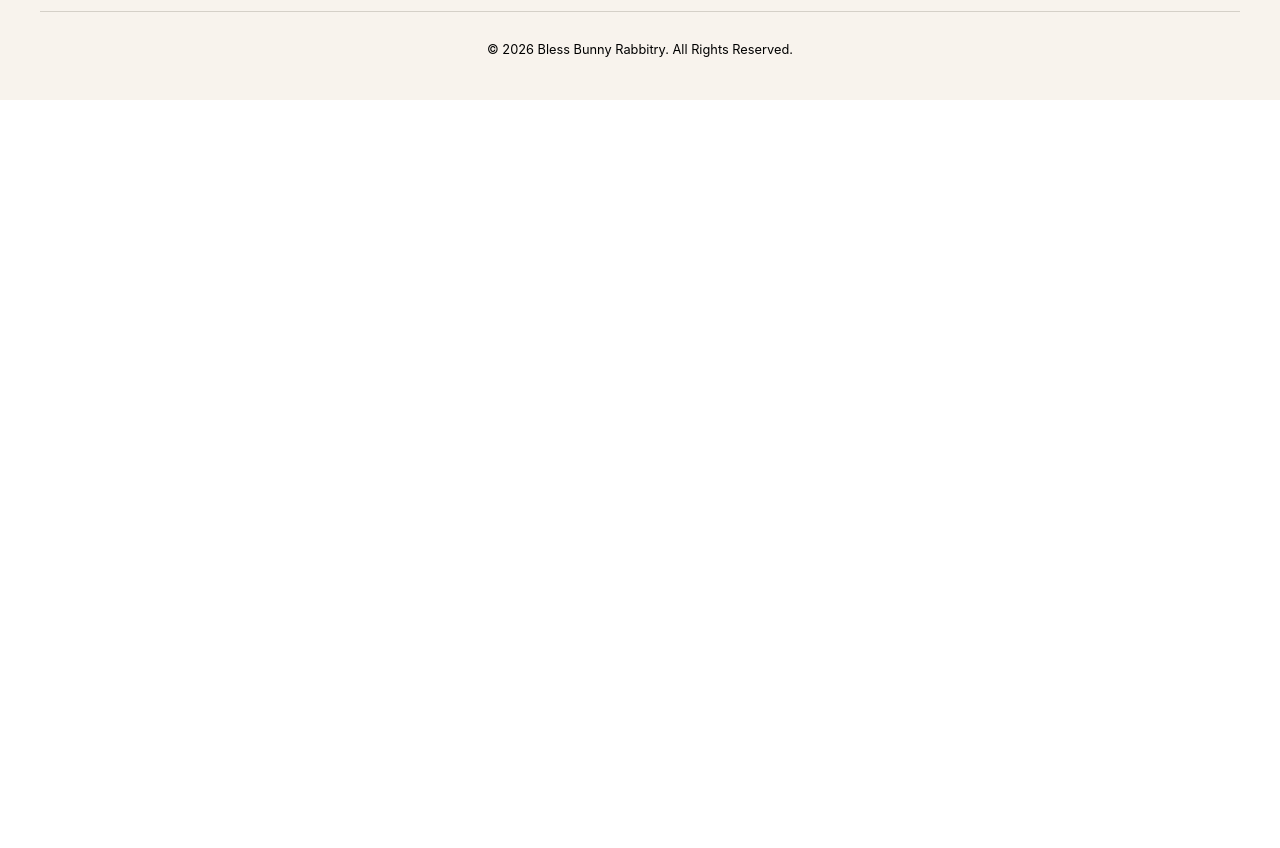
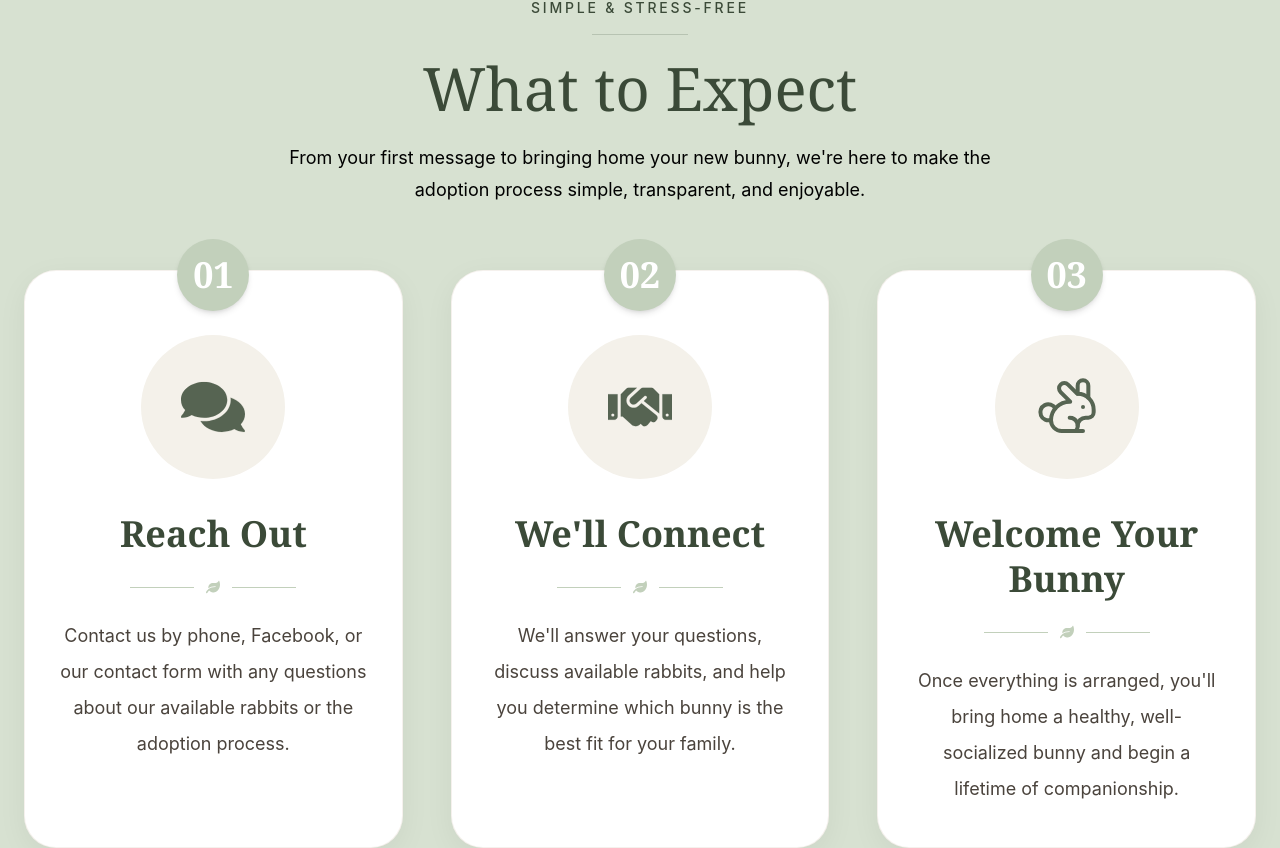
Before and after one commit to syniahpeterson/Bless-Bunny-Rabbitry, a React (Vite) app: page /contact in a window 1280 px wide. Shown: the part 2555-3403 px from the top of the page. Before the commit the page ends 2655 px from the top, so only its background shows below. Built offline with nearby package versions, Linux system fonts and the light colour scheme.

Commit message:
feat: add WhatToExpect component and contact process data for enhanced contact experience

```diff
--- /dev/null
+++ b/src/components/sections/contact/WhatToExpect.jsx
@@ -0,0 +1,28 @@
+// Component Imports:
+import Section from "../../layout/Section";
+import SectionHeading from "../../ui/SectionHeading";
+import ProcessCard from "../../ui/ProcessCard";
+
+// Data Imports:
+import contactProcess from "../../../data/contact/contactProcess";
+
+export default function WhatToExpect() {
+  return (
+    <Section variant="sage" aria-labelledby="what-to-expect-heading">
+      <SectionHeading
+        id="what-to-expect-heading"
+        eyebrow="Simple & Stress-Free"
+        title="What to Expect"
+        descriptions={[
+          "From your first message to bringing home your new bunny, we're here to make the adoption process simple, transparent, and enjoyable.",
+        ]}
+        theme="dark"
+      />
+      <div className="mt-16 mx-auto grid md:grid-cols-2 lg:grid-cols-3 gap-12">
+        {contactProcess.map((item) => (
+          <ProcessCard key={item.id} {...item} />
+        ))}
+      </div>
+    </Section>
+  );
+}
--- /dev/null
+++ b/src/data/contact/contactProcess.js
@@ -0,0 +1,34 @@
+// Icon Imports
+import { FaComments, FaHandshake } from "react-icons/fa";
+import { LuRabbit } from "react-icons/lu";
+
+const contactProcess = [
+  {
+    id: 1,
+    number: "01",
+    title: "Reach Out",
+    description:
+      "Contact us by phone, Facebook, or our contact form with any questions about our available rabbits or the adoption process.",
+    icon: FaComments,
+  },
+
+  {
+    id: 2,
+    number: "02",
+    title: "We'll Connect",
+    description:
+      "We'll answer your questions, discuss available rabbits, and help you determine which bunny is the best fit for your family.",
+    icon: FaHandshake,
+  },
+
+  {
+    id: 3,
+    number: "03",
+    title: "Welcome Your Bunny",
+    description:
+      "Once everything is arranged, you'll bring home a healthy, well-socialized bunny and begin a lifetime of companionship.",
+    icon: LuRabbit,
+  },
+];
+
+export default contactProcess;
--- a/src/pages/Contact.jsx
+++ b/src/pages/Contact.jsx
@@ -2,6 +2,7 @@
 import PageHero from "../components/sections/PageHero";
 import ContactMethods from "../components/sections/contact/ContactMethods";
 import GetInTouch from "../components/sections/contact/GetInTouch";
+import WhatToExpect from "../components/sections/contact/WhatToExpect";
 
 export default function Contact() {
   return (
@@ -13,6 +14,7 @@ export default function Contact() {
       />
       <GetInTouch />
       <ContactMethods />
+      <WhatToExpect />
     </main>
   );
 }
```
